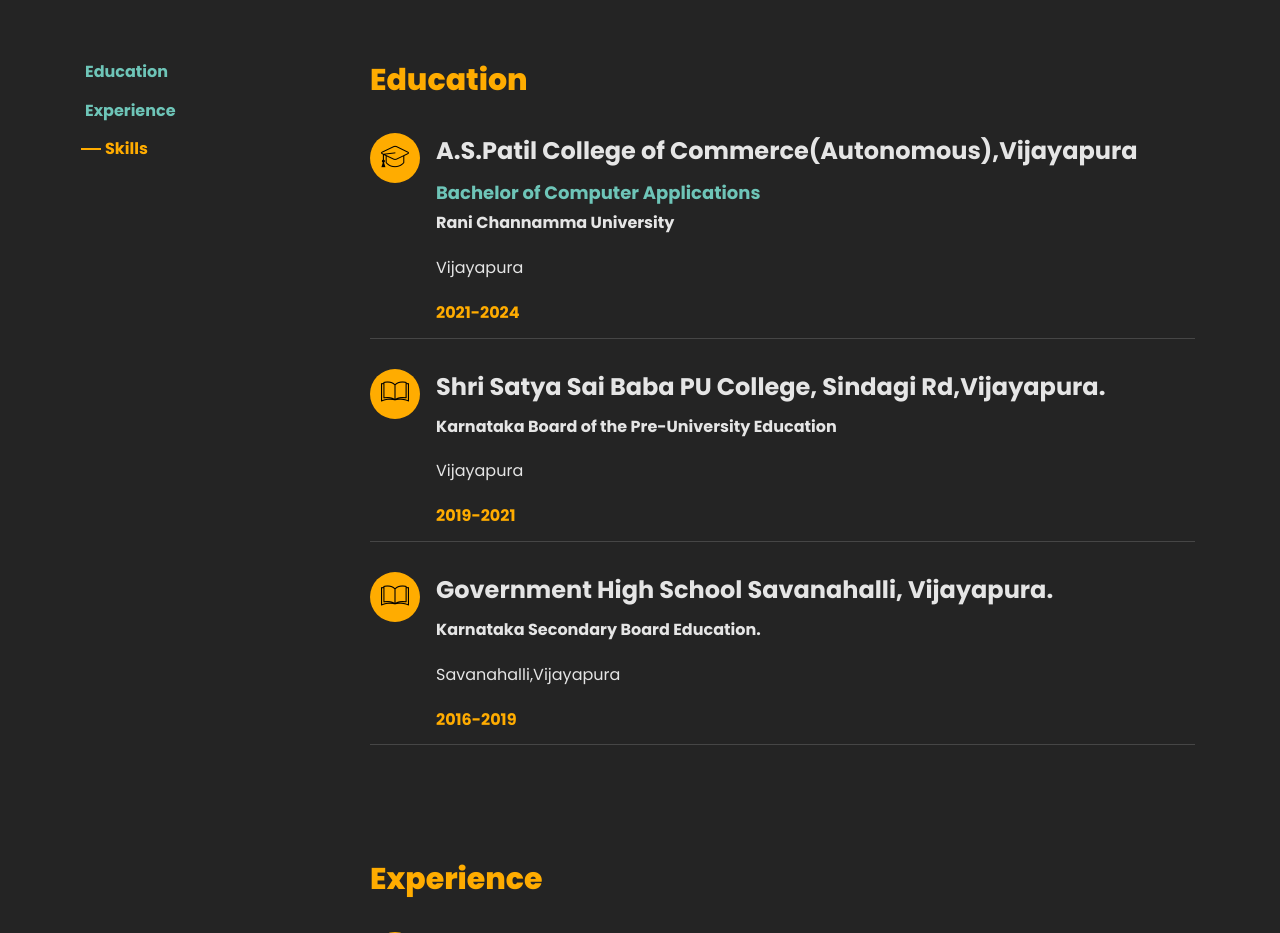
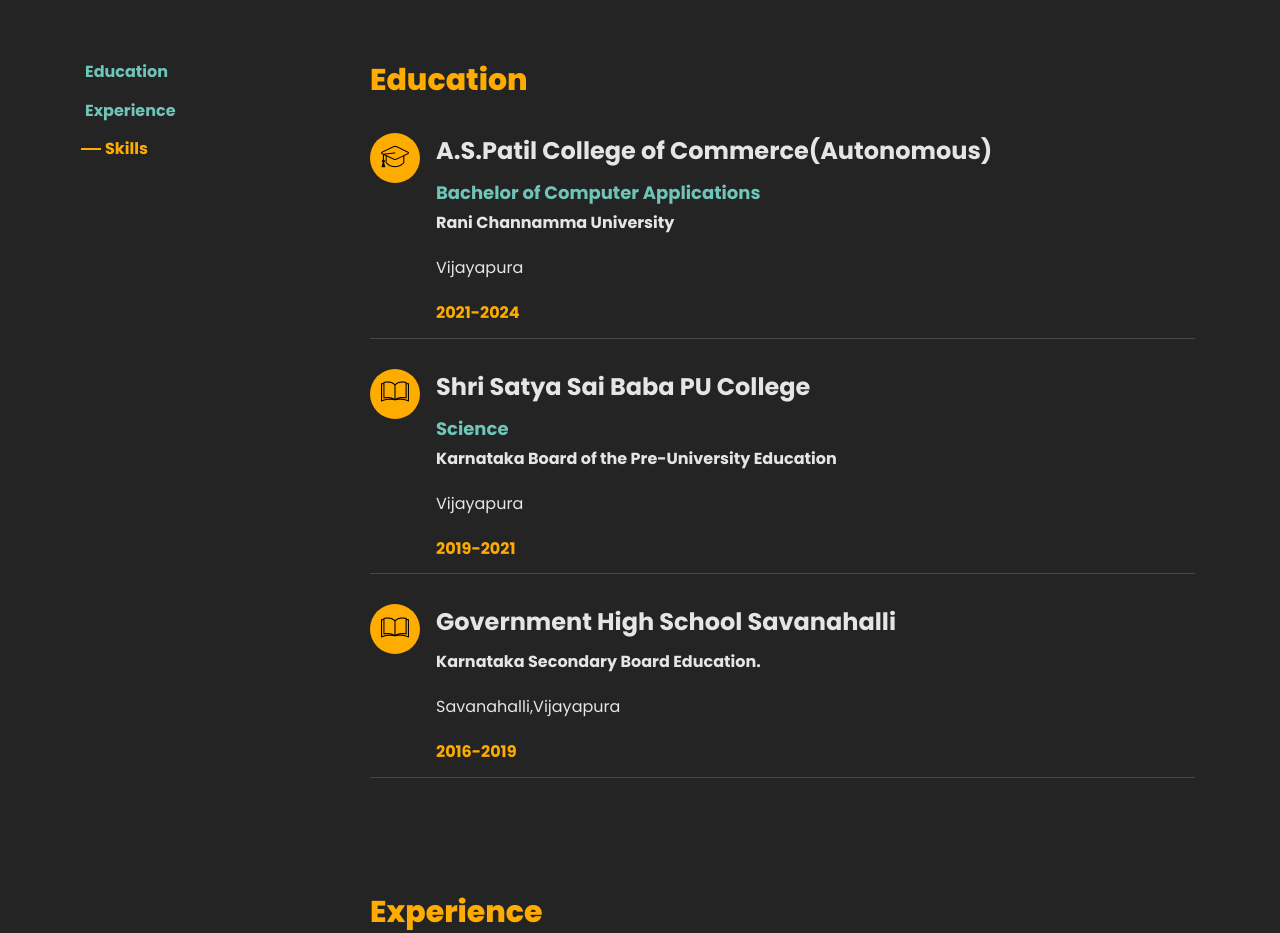
Before and after one commit to prabhuguvar46/personal_portfolio, a plain HTML site: page index.html in a window 1280 px wide. Shown: the part 1380-2313 px from the top of the page. Drawn offline with Linux system fonts and the light colour scheme; files whose address does not match are found by name.

Commit message:
Update index.html

```diff
--- a/index.html
+++ b/index.html
@@ -163,7 +163,7 @@
                   <span class="flaticon-graduation-cap"></span>
                 </div>
                 <div class="text pl-3">
-                  <h2>A.S.Patil College of Commerce(Autonomous),Vijayapura</h2>
+                  <h2>A.S.Patil College of Commerce(Autonomous)</h2>
                   <span class="position">Bachelor of Computer Applications</span>
                   <p><strong> Rani Channamma University</strong></p>
                   <p>Vijayapura</p>
@@ -177,7 +177,8 @@
                   <span class="flaticon-book"></span>
                 </div>
                 <div class="text pl-3">
-                  <h2>Shri Satya Sai Baba PU College, Sindagi Rd,Vijayapura.</h2>
+                  <h2>Shri Satya Sai Baba PU College</h2>
+                   <span class="position">Science</span>
                   <p><strong>Karnataka Board of the Pre-University Education</strong></p>
                   <p>Vijayapura</p>
                   <span class="date">2019-2021</span>
@@ -190,7 +191,7 @@
                   <span class="flaticon-book"></span>
                 </div>
                 <div class="text pl-3">
-                  <h2>Government High School Savanahalli, Vijayapura.</h2>
+                  <h2>Government High School Savanahalli</h2>
                   <p><strong> Karnataka Secondary Board Education.</strong></p>
                   <p>Savanahalli,Vijayapura</p>
                   <span class="date">2016-2019</span>
```
